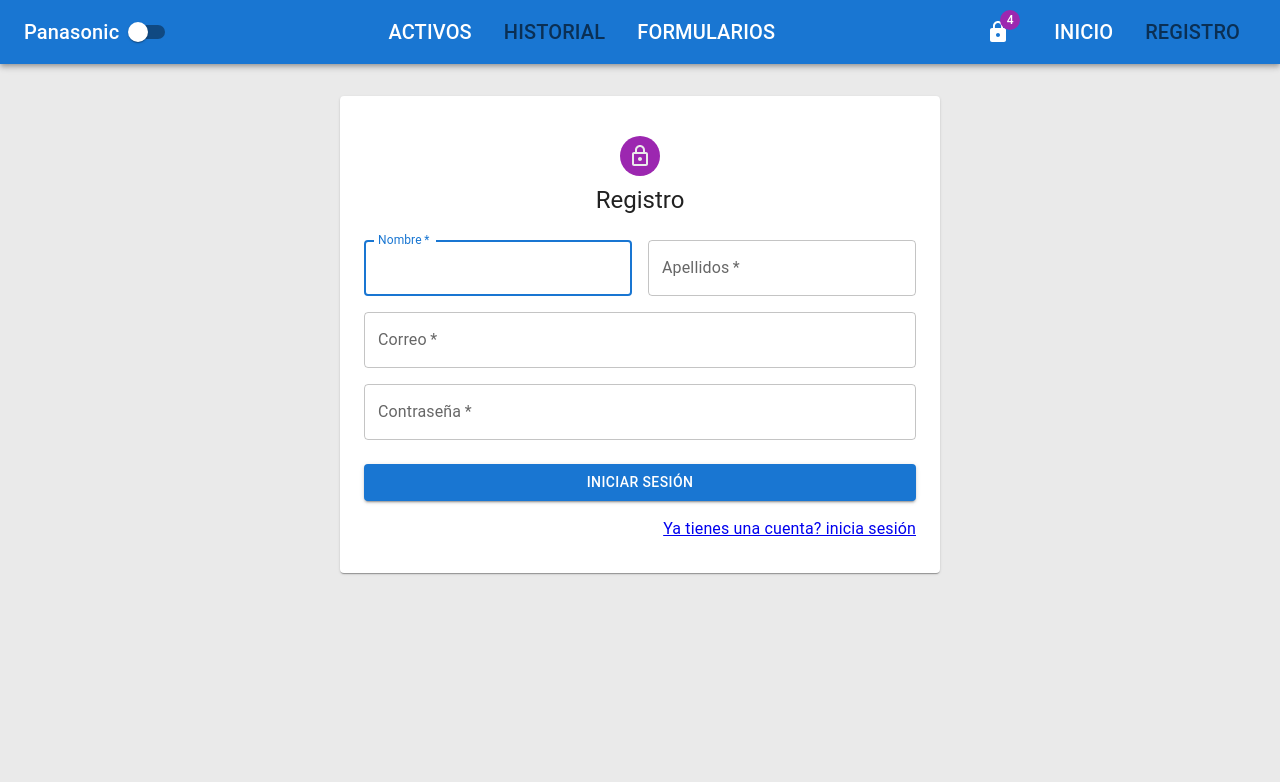
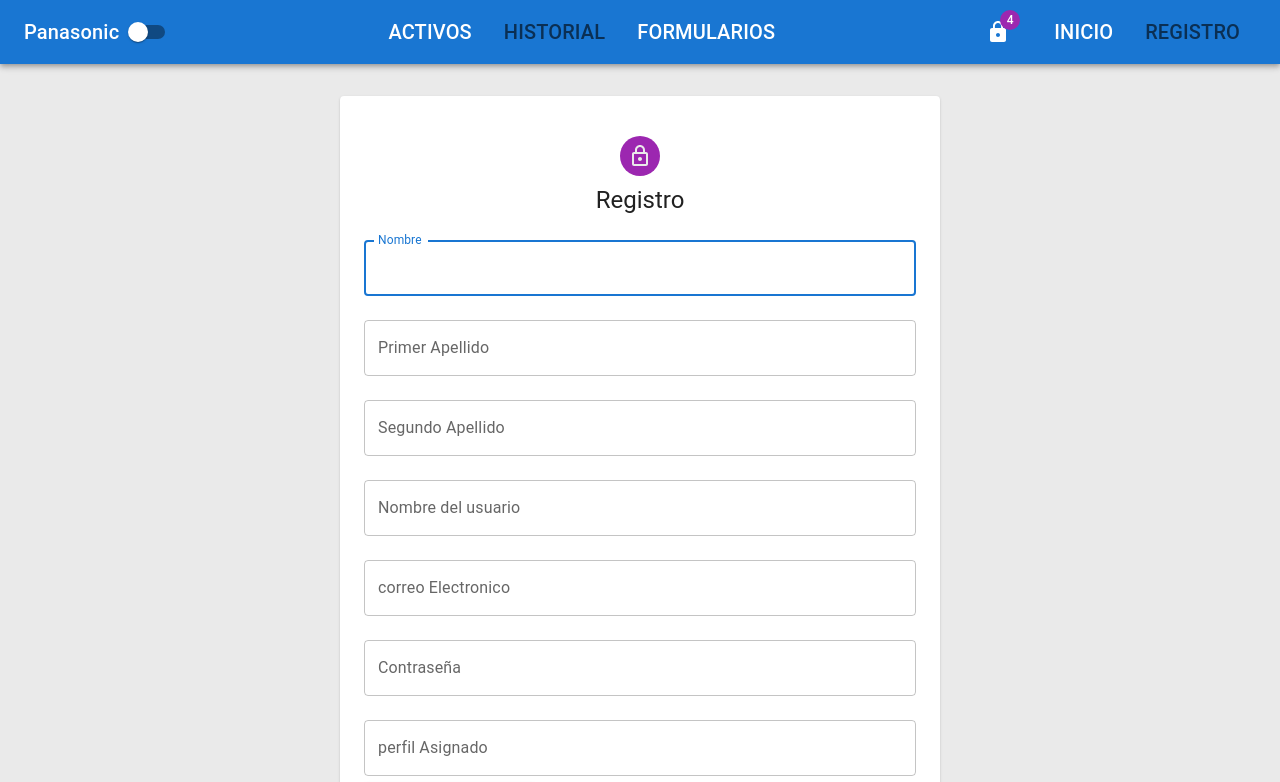
Before and after one commit to RoinerRocha/Panasonic, a React (Create React App) app in the folder frontend/: page /register in a window 1280 px wide. Shown: the top 782 px of the page. Built offline with nearby package versions, Linux system fonts and the light colour scheme.

Commit message:
register normal

```diff
--- a/frontend/package.json
+++ b/frontend/package.json
@@ -27,12 +27,9 @@
     "react-redux": "^9.1.2",
     "react-router-dom": "^6.23.1",
     "react-scripts": "5.0.1",
-<<<<<<< HEAD
     "svgo": "^3.3.2",
-=======
     "react-toastify": "^10.0.5",
     "redux-persist": "^6.0.0",
->>>>>>> 67d6a9c57c7f085d2ed2ae2431fbdebf36ece0e1
     "typescript": "^4.9.5",
     "web-vitals": "^2.1.4"
   },
--- a/frontend/src/features/account/Login.tsx
+++ b/frontend/src/features/account/Login.tsx
@@ -14,7 +14,7 @@ import { FieldValues, useForm } from 'react-hook-form';
 import { useAppDispatch, useAppSelector } from '../../store/configureStore';
 import { signInUser } from './accountSlice';
 
-const Login: React.FC = () => {
+export default function Login() {
   const navigate = useNavigate();
   const dispatch = useAppDispatch();
   const isAuthenticated = useAppSelector(state => state.account.isAuthenticated);
@@ -79,7 +79,7 @@ const Login: React.FC = () => {
           variant="contained"
           sx={{ mt: 3, mb: 2 }}
         >
-          Sign In
+          Iniciar Sesion
         </LoadingButton>
         <Grid container>
           <Grid item xs>
@@ -97,5 +97,3 @@ const Login: React.FC = () => {
     </Container>
   );
 };
-
-export default Login;
--- a/frontend/src/features/account/Register.tsx
+++ b/frontend/src/features/account/Register.tsx
@@ -1,99 +1,161 @@
 import * as React from 'react';
 import Avatar from '@mui/material/Avatar';
-import Button from '@mui/material/Button';
+import LoadingButton from '@mui/lab/LoadingButton';
 import TextField from '@mui/material/TextField';
 import Grid from '@mui/material/Grid';
 import Box from '@mui/material/Box';
 import LockOutlinedIcon from '@mui/icons-material/LockOutlined';
 import Typography from '@mui/material/Typography';
 import Container from '@mui/material/Container';
+import Button from '@mui/material/Button';
+import CloudUploadIcon from '@mui/icons-material/CloudUpload';
+import { styled } from '@mui/material/styles';
 import { Paper } from '@mui/material';
-import { Link } from 'react-router-dom';
+import { Link, useNavigate } from 'react-router-dom';
+import { FieldValues, useForm } from 'react-hook-form';
+import api from '../../app/api/api';
+
+export default function Register() {
+  const navigate = useNavigate();
+  const [image, setImage] = React.useState<File | null>(null); // Estado para almacenar la imagen seleccionada
+  const { register, handleSubmit, formState: { isSubmitting, errors, isValid, isSubmitSuccessful } } = useForm({
+    mode: 'onTouched'
+  });
 
 
-
-// TODO remove, this demo shouldn't need to reset the theme.
-
-export default function SignUp() {
-  const handleSubmit = (event: React.FormEvent<HTMLFormElement>) => {
-    event.preventDefault();
-    const data = new FormData(event.currentTarget);
-    console.log({
-      email: data.get('email'),
-      password: data.get('password'),
-    });
+  const onSubmit = async (data: FieldValues) => {
+    try {
+      // Llama a la API para registrar al usuario
+      const response = await api.Account.register(data);
+      console.log(response.data); // Manejar la respuesta del backend según sea necesario
+      navigate('/login'); // Redirigir al usuario a la página de inicio de sesión después de registrarse
+    } catch (error) {
+      console.error('Error:', error);
+      // Manejar errores de registro aquí
+    }
   };
 
+  const handleImageChange = (event: React.ChangeEvent<HTMLInputElement>) => {
+    const files = event.target.files;
+    if (files && files.length > 0) {
+      setImage(files[0]);
+    }
+  };
+
+  const VisuallyHiddenInput = styled('input')({
+    clip: 'rect(0 0 0 0)',
+    clipPath: 'inset(50%)',
+    height: 1,
+    overflow: 'hidden',
+    position: 'absolute',
+    bottom: 0,
+    left: 0,
+    whiteSpace: 'nowrap',
+    width: 1,
+  });
+
+
   return (
-      <Container component={Paper} maxWidth="sm"
-          sx={{display: 'flex', flexDirection: 'column', alignItems: 'center', p:4}}>
+    <Container component={Paper} maxWidth="sm" sx={{ display: 'flex', flexDirection: 'column', alignItems: 'center', p: 4 }}>
       <Avatar sx={{ m: 1, bgcolor: 'secondary.main' }}>
         <LockOutlinedIcon />
       </Avatar>
       <Typography component="h1" variant="h5">
         Registro
       </Typography>
-          <Box component="form" noValidate onSubmit={handleSubmit} sx={{ mt: 3 }}>
-            <Grid container spacing={2}>
-              <Grid item xs={12} sm={6}>
+      <Box component="form" onSubmit={handleSubmit(onSubmit)} noValidate sx={{ mt: 1 }}>
         <TextField
-                  autoComplete="given-name"
-                  name="firstName"
-                  required
+          margin="normal"
           fullWidth
-                  id="firstName"
           label="Nombre"
           autoFocus
+          {...register('nombre', { required: 'Se necesita el nombre' })}
+          error={!!errors.nombre}
+          helperText={errors?.nombre?.message as string}
         />
-              </Grid>
-              <Grid item xs={12} sm={6}>
         <TextField
-                  required
+          margin="normal"
           fullWidth
-                  id="lastName"
-                  label="Apellidos"
-                  name="lastName"
-                  autoComplete="family-name"
+          label="Primer Apellido"
+          {...register('primer_apellido', { required: 'Se necesita el primer Apellido' })}
+          error={!!errors.primer_apellido}
+          helperText={errors?.primer_apellido?.message as string}
         />
-              </Grid>
-              <Grid item xs={12}>
         <TextField
-                  required
+          margin="normal"
           fullWidth
-                  id="email"
-                  label="Correo"
-                  name="email"
-                  autoComplete="email"
+          label="Segundo Apellido"
+          {...register('segundo_apellido', { required: 'Se necesita el segundo Apellido' })}
+          error={!!errors.segundo_apellido}
+          helperText={errors?.segundo_apellido?.message as string}
         />
-              </Grid>
-              <Grid item xs={12}>
         <TextField
-                  required
+          margin="normal"
           fullWidth
-                  name="password"
+          label="Nombre del usuario"
+          {...register('nombre_usuario', { required: 'Se necesita el usuario' })}
+          error={!!errors.nombre_usuario}
+          helperText={errors?.nombre_usuario?.message as string}
+        />
+         <TextField
+          margin="normal"
+          fullWidth
+          label="correo Electronico"
+          {...register('correo_electronico', { required: 'Se necesita el correo' })}
+          error={!!errors.correo_electronico}
+          helperText={errors?.correo_electronico?.message as string}
+        />
+        <TextField
+          margin="normal"
+          fullWidth
           label="Contraseña"
           type="password"
-                  id="password"
-                  autoComplete="new-password"
+          {...register('contrasena', { required: 'Se necesita la contraseña' })}
+          error={!!errors.contrasena}
+          helperText={errors?.contrasena?.message as string}
         />
-              </Grid>
-            </Grid>
+        <TextField
+          margin="normal"
+          fullWidth
+          label="perfil Asignado"
+          {...register('perfil_asignado', { required: 'Se necesita el perfil asignado' })}
+          error={!!errors.perfil_asignado}
+          helperText={errors?.perfil_asignado?.message as string}
+        />
         <Button
+            component="label"
+            role={undefined}
+            variant="contained"
+            tabIndex={-1}
+            startIcon={<CloudUploadIcon />}
+          >
+            Imgen de firma
+            <VisuallyHiddenInput type="file" onChange={handleImageChange} />
+        </Button>
+        {image && (
+          <Box mt={2}>
+            <Typography variant="body1">Vista previa de la imagen:</Typography>
+            <img src={URL.createObjectURL(image)} alt="Preview" style={{ maxWidth: '100%', maxHeight: 200, marginTop: 8 }} />
+          </Box>
+        )}
+        <LoadingButton
+          loading={isSubmitting}
+          disabled={!isValid}
           type="submit"
           fullWidth
           variant="contained"
           sx={{ mt: 3, mb: 2 }}
         >
-              Iniciar Sesión
-            </Button>
-            <Grid container justifyContent="flex-end">
+          Registrarse
+        </LoadingButton>
+        <Grid container>
           <Grid item>
             <Link to="/login">
-                  Ya tienes una cuenta? inicia sesión
+              {"Ya tienes una cuenta? Inicia Sesión"}
             </Link>
           </Grid>
         </Grid>
       </Box>
     </Container>
   );
-}
+};
```
Also changed, not shown: 1 other file (tests, documents, lock files or other folders). Lines whose indentation alone changed are shown as unchanged.
